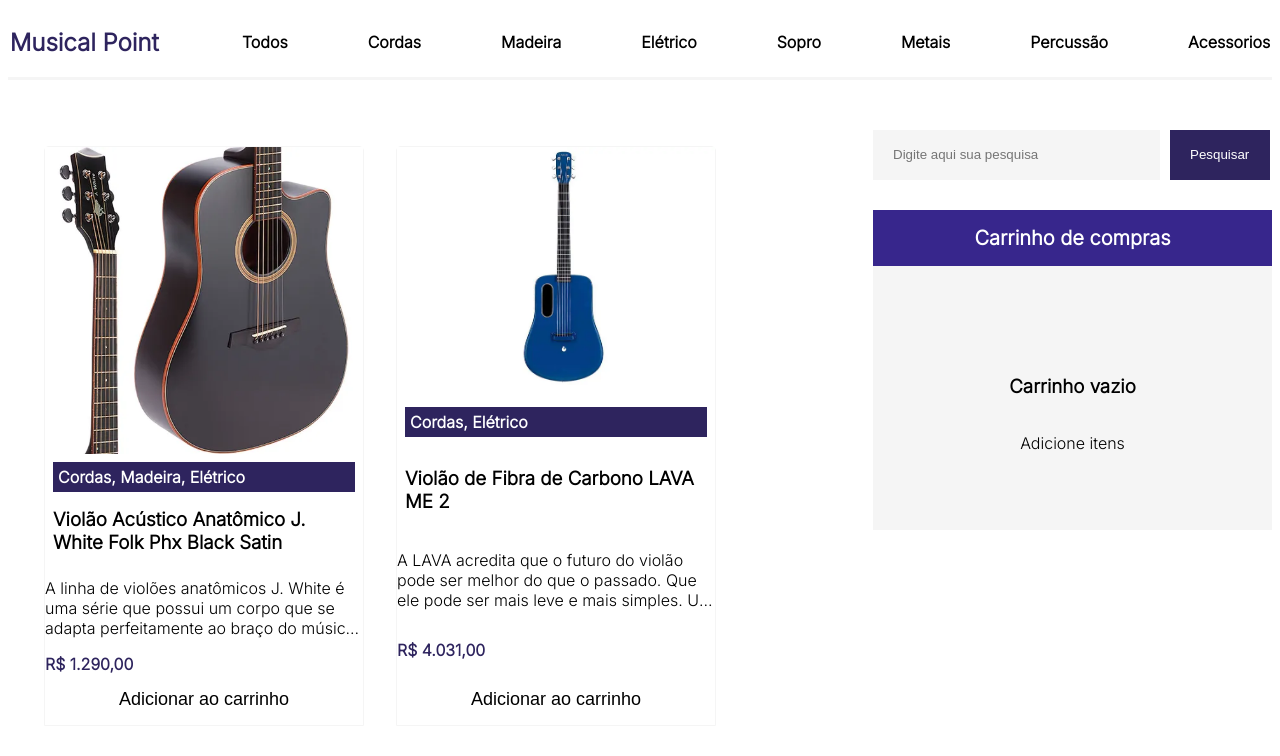
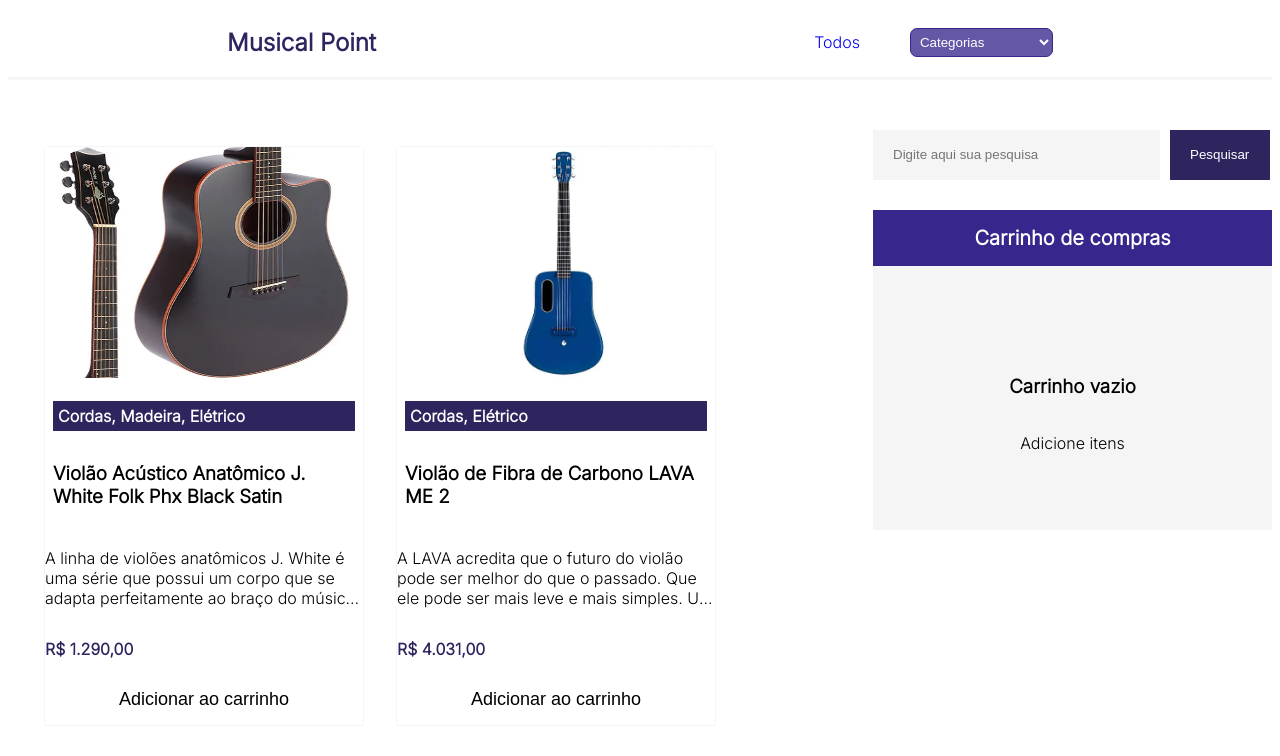
Before and after one commit to Kenzie-Academy-Brasil-Developers/m1-capstone-ecommerce-template_Vin-cius-Ribeiro, a plain HTML site: page index.html in a window 1280 px wide. Shown: the top 756 px of the page. Drawn offline with Linux system fonts and the light colour scheme.

Commit message:
correção img

```diff
--- a/css/style.css
+++ b/css/style.css
@@ -27,26 +27,24 @@
 
 .lista_menu {
   display: flex;
-  justify-content: space-around;
+  list-style: none;
+  align-items: center;
 }
 
-.lista_menu li {
-  margin-left: 10vh;
-  list-style: none;
+.lista_menu a {
+  text-decoration: none;
 }
 
-.lista_menu li a {
-  text-decoration: none;
-  color: black;
-  font-weight: bold;
-}
-
-.lista_menu li a:hover {
-  color: #37268c;
-}
-
-.lista_menu li a:focus {
-  color: #002fff;
+.select {
+  display: flex;
+  justify-content: space-around;
+  margin-left: 50px;
+  cursor: pointer;
+  padding: 5px 50px 5px 5px;
+  border: solid 1px #37268c;
+  border-radius: 7px;
+  color: white;
+  background-color: #37268cc5;
 }
 
 .compras {
@@ -88,7 +86,8 @@
 
 .itens img {
   width: 100%;
-  min-width: 00px;
+  min-width: 100px;
+  height: 40%;
   background-color: #aa9a9a;
 }
 
@@ -143,6 +142,7 @@
   flex-wrap: wrap;
   overflow: auto;
   align-items: flex-start;
+
 }
 
 .carrinho h2 {
@@ -241,3 +241,10 @@
   align-items: center;
   margin: 0;
 }
+/*
+.section_2  {
+  position: fixed;
+  display: flex;
+  flex-direction: column;
+  justify-content: left;
+}*/
--- a/index.html
+++ b/index.html
@@ -5,34 +5,56 @@
     <meta http-equiv="X-UA-Compatible" content="IE=edge" />
     <meta name="viewport" content="width=device-width, initial-scale=1.0" />
     <link rel="stylesheet" href="./css/style.css" />
-    <link rel="shortcut icon" href="./img/icon.png" type="image/x-icon">
+    <link rel="shortcut icon" href="./img/icon.png" type="image/x-icon" />
     <title>Musical Point</title>
   </head>
   <body>
+    <header>
       <nav class="menu">
         <h1>Musical Point</h1>
         <div class="menu_lista">
           <ul class="lista_menu">
             <li><a href="#todos" class="todos">Todos</a></li>
-          <li><a href="#cordas" class="cordas">Cordas</a></li>
-          <li><a href="#madeira" class="madeira">Madeira</a></li>
-          <li><a href="#eletricos" class="eletrico">Elétrico</a></li>
-          <li><a href="#sopro" class="sopro">Sopro</a></li>
-          <li><a href="#metais" class="matais">Metais</a></li>
-          <li><a href="#percussao" class="percussao">Percussão</a></li>
-          <li><a href="#acessorios" class="acessorios">Acessorios</a></li>
+            <select class="select">
+              <option value="Categorias">Categorias</option>
+              <option value="Cordas">
+                <a href="#cordas" class="cordas">Cordas</a>
+              </option>
+              <option value=" Madeira">
+                <a href="#madeira" class="madeira">Madeira</a>
+              </option>
+              <option value=" Elétrico">
+                <a href="#eletricos" class="eletrico">Elétrico</a>
+              </option>
+              <option value="Sopro">
+                <a href="#sopro" class="sopro">Sopro</a>
+              </option>
+              <option value=" Metais">
+                <a href="#metais" class="matais">Metais</a>
+              </option>
+              <option value="Percussão">
+                <a href="#percussao" class="percussao">Percussão</a>
+              </option>
+              <option value="Acessorios">
+                <a href="#acessorios" class="acessorios">Acessorios</a>
+              </option>
+            </select>
           </ul>
         </div>
       </nav>
+    </header>
     <main>
       <div class="compras">
         <section class="vitrine">
-          <ul class="lista_vitrine">
-          </ul>
+          <ul class="lista_vitrine"></ul>
         </section>
-        <div>
+        <div class="section_2">
           <div class="campo_pesquisa">
-            <input class="digite" type="text" placeholder="Digite aqui sua pesquisa" />
+            <input
+              class="digite"
+              type="text"
+              placeholder="Digite aqui sua pesquisa"
+            />
             <button class="pesquisar">Pesquisar</button>
           </div>
           <section class="carrinho">
--- a/js/database.js
+++ b/js/database.js
@@ -3,7 +3,7 @@
 const data = [
   {
     id: 1,
-    img: "./../img/Violão_Acústico_Anatômico.webp",
+    img: "./img/Violão_Acústico_Anatômico.webp",
     nome: "Violão Acústico Anatômico J. White Folk Phx Black Satin",
     descricao:
       "A linha de violões anatômicos J. White é uma série que possui um corpo que se adapta perfeitamente ao braço do músico. A borda superior direita do tampo é levemente inclinada facilitando o apoio do braço direito no instrumento, dando maior conforto durante o uso.",
@@ -12,7 +12,7 @@
   },
   {
     id: 2,
-    img: "./../img/lavame2.webp",
+    img: "./img/lavame2.webp",
     nome: "Violão de Fibra de Carbono LAVA ME 2",
     descricao:
       "A LAVA acredita que o futuro do violão pode ser melhor do que o passado. Que ele pode ser mais leve e mais simples. Um futuro onde você não precisa se preocupar com as condições do clima, apenas em aproveitar a sonoridade incrivelmente superior do seu instrumento.Esse futuro já chegou ao Brasil.",
@@ -21,7 +21,7 @@
   },
   {
     id: 3,
-    img: "./../img/Violão_TransAcoustic_Yamaha_CG-TA.webp",
+    img: "./img/Violão_TransAcoustic_Yamaha_CG-TA.webp",
     nome: "Violão TransAcoustic Yamaha CG-TA Nylon Natural",
     descricao:
       "Com mais de um século na fabricação de instrumentos musicais, a Yamaha é uma marca que fala por si mesma. Sendo uma referência mundial na indústria musical, o seu selo de qualidade nos violões é um diferencial garantido para suas canções. Som amplificado Sendo eletroacústico, é possível obter um melhor som e aumentado ao conectá-lo a um sistema de alto-falantes. Um modelo para cada guitarrista A tampa de abeto gera um tom brilhante e claro, mesmo nos registros mais agudos. Qualidade se destaca As cordas de nylon são caracterizadas por serem flexíveis e resistentes. Garantem a durabilidade e além disso têm um grande poder de absorção da carga de choque.",
@@ -30,7 +30,7 @@
   },
   {
     id: 4,
-    img: "./../img/piano_de_cauda_gx-6.webp",
+    img: "./img/piano_de_cauda_gx-6.webp",
     nome: "piano de cauda kawai gx-6",
     descricao:
       "O KAWAI GX-6 é um piano de cauda de 88 teclas, 3 pedais, 214 cm de profundidade, tábua harmônica de Spruce maciço com área de 1,60 m2, tampa do teclado com amortecedor hidráulico, tampa superior com três posições de abertura, mecanismo Millennium III em ABS-Carbono, teclado em Spruce maciço com coberturas em NEOTEX™('marfim' e 'ébano' sintéticos), martelos com cabeças de mogno e feltro duplo de pura lã resistente à umidade, Dual Duplex Scale, acabamento Alto Brilho em Preto. Acompanha banqueta banqueta regulável. Garantia de 5 anos. ",
@@ -39,7 +39,7 @@
   },
   {
     id: 5,
-    img: "./../img/Piano_De_Cauda_Branco_Cenográfico.webp",
+    img: "./img/Piano_De_Cauda_Branco_Cenográfico.webp",
     nome: "Piano De Cauda Branco Cenográfico 1/2 P/ Pianos Digitais",
     descricao:
       "Os pianos cenográficos CAZIUK esta em alta entre os artistas, por ser leve, fácil de transportar, não desafina, produto durável, surpreende com a sua presença, dando um glamour onde se encontra, um item de decoração de luxo, seu brilho atraia a atenção de todos, é bem requisitado em festas de casamento, e outros eventos.",
@@ -48,7 +48,7 @@
   },
   {
     id: 6,
-    img: "./../img/casio_px-870_privia.webp",
+    img: "./img/casio_px-870_privia.webp",
     nome: "casio px-870 privia piano digital branco",
     descricao:
       "As teclas que imitam ébano e marfim propiciam a elegante sensação e textura do suave toque do teclado de um piano de cauda. O acabamento talhado e minuciosamente detalhado da superfície impede que o dedo escorregue em decorrência de suor, proporcionando a sensação de uma perfeita adequação para as pontas dos dedos, mesmo ao tocar por períodos prolongados.",
@@ -57,7 +57,7 @@
   },
   {
     id: 7,
-    img: "./../img/Flauta_Transversal_Eagle.webp",
+    img: "./img/Flauta_Transversal_Eagle.webp",
     nome: "Flauta Transversal Eagle Fl03s Fl03 Em Dó Com Case Prateada",
     descricao:
       "O FL 03S é uma flauta em Dó com mecanismo de Mi, com acabamento prateado que lhe confere um visual elegante e maior resistência às condições de uso do músico. Ela se destaca pela qualidade de sua construção e pelos materiais que a compõe. Ajustadas manualmente, as chaves ergonômicas oferecem maior conforto, respostas rápidas e afinação precisa.",
@@ -66,7 +66,7 @@
   },
   {
     id: 8,
-    img: "./../img/Flauta_Transversal_Baixo.webp",
+    img: "./img/Flauta_Transversal_Baixo.webp",
     nome: "Flauta Transversal Baixo em C - (DÓ) Prateada Ascent ASBF900S",
     descricao: "Flauta Transversal Baixo em C - ( DÓ ) Prateada Ascent ASBF900S, Banhada em prata. Estojo",
     preco: 9200,
@@ -74,7 +74,7 @@
   },
   {
     id: 9,
-    img: "./../img/Sax_Barítono.webp",
+    img: "./img/Sax_Barítono.webp",
     nome: "Sax Barítono Yamaha YBS62E",
     descricao: "Os saxes Yamaha série 62 tornaram-se um clássico moderno e são usados pelos principais músicos profissionais do mundo inteiro. Seu som forte e claro e tocabilidade excelente estabeleceram novos padrões nos saxofones de modelo profissional.",
     preco: 77274,
@@ -82,7 +82,7 @@
   },
   {
     id: 10,
-    img: "./../img/Saxofone_super_action.jpeg",
+    img: "./img/Saxofone_super_action.jpeg",
     nome: "Saxofone super action 80 series ii",
     descricao: "Saxofone super action 80 series ii, saxofone preto dourado de alta performance, modelo 802, e, sax plano, com capa, bocal profissional",
     preco: 1432,
@@ -90,7 +90,7 @@
   },
   {
     id: 11,
-    img: "./../img/Clarinete_Yamaha.webp",
+    img: "./img/Clarinete_Yamaha.webp",
     nome: "Clarinete Yamaha Profissional Nova, Ycl 650",
     descricao: "Clarinete Yamaha YCL- 650 - Baquelite preto fosco que imita o amadeirado (madeira sintetica) - Clarineta Yamaha 17 Chaves Modelo YCL-650 Afinação em Bb (Si bemol). Instrumento muito bom, excelente afinação e sonoridade.",
     preco: 2300,
@@ -98,7 +98,7 @@
   },
   {
     id: 12,
-    img: "./../img/Clarinete_Baixo.webp",
+    img: "./img/Clarinete_Baixo.webp",
     nome: "Clarone / Clarinete Baixo da Série Profissional Bb Yamaha YCL622II",
     descricao: "Clarinete baixo da série Profissional B com chave Si bemol, extensão até o Dó grave, corpo de madeira de Grenadilha, 24 chaves, 7 orifícios cobertos, chaves e campana folheadas a prata, presilha da sapatilha folheada a prata e proteção para boquilha.",
     preco: 71636,
@@ -106,7 +106,7 @@
   },
   {
     id: 13,
-    img: "./../img/Fagote_Moosmann.webp",
+    img: "./img/Fagote_Moosmann.webp",
     nome: "Fagote 'Moosmann', mod. 150 Orchestra, un.",
     descricao: "- Fagote bem equipado. Feito de Madeira de bordo encaracolada temperada da Bósnia, - Confeccionado em mogno, madeira que confere ao som um timbre encorpado e perfeitamente equilibrado - 26 chaves alemã, com acabamento prateado - Todos os orifícios possuem tubos de borracha dura - O instrumento também inclui dois modelos de bocais A1W e A2W e um estojo resistente, feito internamente em veludo, ideal para protegê-lo de impactos.",
     preco: 65000,
@@ -114,7 +114,7 @@
   },
   {
     id: 14,
-    img: "./../img/Oboé_Lorée.webp",
+    img: "./img/Oboé_Lorée.webp",
     nome: "Oboé 'Lorée', mod. Royal 125, un.",
     descricao: "-Parafuso de ajuste para regular a altura da tecla C média - D alta facilitador - Madeira de granadilha seca de 10 anos - Anéis banhados a ouro",
     preco: 99500,
@@ -122,7 +122,7 @@
   },
   {
     id: 15,
-    img: "./../img/Instrumentos_Percussão.webp",
+    img: "./img/Instrumentos_Percussão.webp",
     nome: "Kit Pandeiro Profissional Phx+ 4 Instrumentos Percussão",
     descricao: "* 1 Triângulo PHX. Utilizado na percussão popular e erudita. Produzido em aço cromado, acompanha batedor com cabo revestido mais corda pra usá-lo suspenso. Mede 25 cm de comprimento. *1 Meia Lua (Pandeirola) Cor: precoTotal. Feito em policarbonato - um plástico de alto impacto - e equipado com 16 pares de platinelas em inox. Caracteriza-se por um som bastante agudo e estridente. Este modelo possui manopla de plastico rígido. * 1 Ovinho Ganzá Cores Diversas sem Opção de Escolha! * 1 Tamborim + Baqueta (escolher a cor)",
     preco: 223,
@@ -130,7 +130,7 @@
   },
   {
     id: 16,
-    img: "./../img/malimba_xilofone.jpg",
+    img: "./img/malimba_xilofone.jpg",
     nome: "32 tom malimba xilofone",
     descricao: "32 tom malimba xilofone percussão instrumento orff música auxiliares de ensino mogno",
     preco: 3918,
@@ -138,7 +138,7 @@
   },
   {
     id: 17,
-    img: "./../img/Bateria_Acustica.webp",
+    img: "./img/Bateria_Acustica.webp",
     nome: "Bateria Acustica Sonora Kit P/ Conjunto Musical Completa",
     descricao: "A linha de Baterias Acústicas Tonante Sonora, foi pensada para ser uma solução completa para você começar sua jornada e se tornar um grande baterista! Domine os fundamentos, ensaie suas músicas favoritas e explore ideias criativas em uma bateria projetada para trazer a você o pacote certo de qualidade a um preço acessível. Uma base sólida desde o início com ótimo custo benefício.",
     preco: 2627,
@@ -146,7 +146,7 @@
   },
   {
     id: 18,
-    img: "./../img/Bateria_Eletrônica.webp",
+    img: "./img/Bateria_Eletrônica.webp",
     nome: "Bateria Eletrônica Roland Td-1dmk, Com Fonte Bivolt Td1dmk",
     descricao: "A Roland V-Drums é a bateria eletrônica mais popular do mundo, graças ao seu som poderoso, a excelente sensibilidade e durabilidade lendária. E se você acha que há um grande baterista dentro de você, a nova V-Drums TD-1DMK irá ajudar a despertar isso. A TD-1DMK oferece uma experiência incrível em um kit compacto que é fácil para transportar. O módulo simples, mas potente, inclui uma variedade de kits expressivos de bateria, conectado aos pads de malha dupla na caixa e tons. Essas pads usam duas camadas de malha para um rebote realista (onde a baqueta retorna depois de bater no tambor), assim como em um kit acústico. Apesar de duráveis, eles também são silenciosos e ótimos para praticar a noite. Você pode tocar com fones de ouvido, para não incomodar a família ou os vizinhos e com as funções internas de treino e a capacidade de conexão com o software Melodics, que serve para você estudar bateria - ficará surpreso com a rapidez com que você vai melhorar. Pegue as baquetas, respire fundo e aproveite todo o potencial do TD-1DMK.",
     preco: 9199,
@@ -154,7 +154,7 @@
   },
   {
     id: 19,
-    img: "./../img/Pacote_com_12_palhetas.jpg",
+    img: "./img/Pacote_com_12_palhetas.jpg",
     nome: "Pacote com 12 palhetas Jim Dunlop para guitarra elétricas (PVP113)",
     descricao: "Uma seleção de palhetas que complementam perfeitamente o tom e a jogabilidade dos instrumentos elétricos - Apresenta uma variedade de materiais, formas e medidores para se ajustar ao seu som e estilo de reprodução - Pacote com 12 - Feito nos EUA",
     preco: 34,
@@ -162,7 +162,7 @@
   },
   {
     id: 20,
-    img: "./../img/CAPOTRASTE_PARA_VIOLÃO.jpg",
+    img: "./img/CAPOTRASTE_PARA_VIOLÃO.jpg",
     nome: "CAPOTRASTE PARA VIOLÃO EM ALUMÍNIO TONANTE PRATA - CPT10",
     descricao: "O Capotraste Tonante é o melhor Custo x Benefício do Mercado. Resistente, leve e com belo design em alumínio é fácil de manusear. O Capotraste cumpre a mesma função da pestana, apertando todas as cordas do violão ou algumas cordas em uma determinada casa. Utilizando um Capotraste você poderá alterar o tom da música, ou seja, sem modificar os modelos de acordes utilizados.",
     preco: 30,
@@ -170,7 +170,7 @@
   },
   {
     id: 21,
-    img: "./../img/Acessórios_violao.jpg",
+    img: "./img/Acessórios_violao.jpg",
     nome: "Acessórios violão Capotraste Palhetas e Porta Palheta Kit",
     descricao: "Capotraste Smart JX28. Palhetas Spring. Porta Palheta adesivado",
     preco: 49,
@@ -178,7 +178,7 @@
   },
   {
     id: 22,
-    img: "./../img/PORTA_PALHETA.jpg",
+    img: "./img/PORTA_PALHETA.jpg",
     nome: "PORTA PALHETA 5005 SI DUNLOP",
     descricao: "Porta palheta Preta - Marca: DUNLOP - Produto de origem: BR - Garantia: 90 dias - contra defeito de fabricação",
     preco: 31,
@@ -186,7 +186,7 @@
   },
   {
     id: 23,
-    img: "./../img/Caixa_10_Palheta_Sax.webp",
+    img: "./img/Caixa_10_Palheta_Sax.webp",
     nome: "Caixa 10 Palheta Sax Alto 1 1/2 1,5 Estilo Plasticolver",
     descricao: "Caixa com 10 palhetas 1,5 - Ótimo custo x benefíco - Ideal para estudantes - Mesmo corte da palheta Vandorem Java",
     preco: 97,
@@ -194,7 +194,7 @@
   },
   {
     id: 24,
-    img: "./../img/VANDOREN_PALHETA_CLARINETA.jpg",
+    img: "./img/VANDOREN_PALHETA_CLARINETA.jpg",
     nome: "VANDOREN PALHETA CLARINETA Nº 3 - 2203 (UN)",
     descricao: "- Modelo: Palheta Vandoren Tradicional 3 para Clarinete Requinta - Material: Cana-da-Índia - Série: Tradicional - Aplicação: Clarinete Requinta Mib ( Eb ) - Conteúdo da embalagem: 1 palheta Vandoren - Fabricado na França",
     preco: 35,
--- a/js/index.js
+++ b/js/index.js
@@ -1,4 +1,3 @@
-
 let ul = document.querySelector(".lista_vitrine");
 
 let todos = document.querySelector(".todos");
@@ -9,13 +8,17 @@
 
 let eletrico = document.querySelector(".eletrico");
 
-let sopro = document.querySelector(".sopro")
+let sopro = document.querySelector(".sopro");
 
-let metais = document.querySelector(".matais")
+let metais = document.querySelector(".matais");
 
-let percussao = document.querySelector(".percussao")
+let percussao = document.querySelector(".percussao");
 
-let acessorios = document.querySelector(".acessorios")
+let acessorios = document.querySelector(".acessorios");
+
+let section = document.querySelector(".select");
+
+console.log(section.value);
 
 let button_ = document.querySelectorAll(".adicionar_carrinho");
 
@@ -39,7 +42,10 @@
 
 let buttonPesquisa = document.querySelector(".pesquisar");
 
-let formatador = new Intl.NumberFormat("pt-BR", {style: "currency", currency: "BRL"});
+let formatador = new Intl.NumberFormat("pt-BR", {
+  style: "currency",
+  currency: "BRL",
+});
 
 for (let i = 0; i < data.length; i++) {
   let li = document.createElement("li");
@@ -135,11 +141,11 @@
   }
 });
 
-cordas.addEventListener("click", (e) => {
+section.addEventListener("click", (e) => {
   ul.innerHTML = "";
   for (let i = 0; i < data.length; i++) {
-    let tag = data[i].tag
-    if (tag.includes("Cordas")) {
+    let tag = data[i].tag;
+    if (tag.includes(section.value) || section.value == "Categorias") {
       let li = document.createElement("li");
       li.classList = "itens";
       li.setAttribute("id", `${i + 1}`);
@@ -158,7 +164,7 @@
       p.innerHTML = data[i].descricao;
 
       let span_preco = document.createElement("span");
-      span_preco.innerHTML = formatador.format(data[i].preco);;
+      span_preco.innerHTML = formatador.format(data[i].preco);
 
       let button = document.createElement("button");
       button.innerHTML = "Adicionar ao carrinho";
@@ -184,7 +190,105 @@
     }
   }
 });
+function removerCarrinho(target) {
+  target.remove();
+  totalItens_--;
+  totalItens.innerText = totalItens_;
+  if (totalItens_ == 0) {
+    total.style.display = "none";
+    carrinhoVazio.style.display = "flex";
+  }
+}
 
+function addCarrinho(produto) {
+  total.style.display = "flex";
+
+  let li_carrinho = document.createElement("li");
+  li_carrinho.classList = "itens_carrinho";
+  li_carrinho.setAttribute("id", `${produto.id}`);
+
+  let img_carrinho = document.createElement("img");
+  img_carrinho.src = produto.img;
+
+  let div = document.createElement("div");
+
+  let h3_carrinho = document.createElement("h3");
+  h3_carrinho.innerHTML = produto.nome;
+
+  let button_carrinho = document.createElement("button");
+  button_carrinho.classList = "remover";
+  button_carrinho.innerHTML = "Remover produto";
+
+  carrinhoVazio.style.display = "none";
+
+  totalItens_++;
+
+  totalItens.innerText = totalItens_;
+
+  precoTotal += produto.preco;
+
+  let precoFormatado = formatador.format(precoTotal);
+
+  let span_carrinho = document.createElement("span");
+  span_carrinho.innerHTML = formatador.format(produto.preco);
+
+  div.append(h3_carrinho, span_carrinho, button_carrinho);
+
+  li_carrinho.append(img_carrinho, div);
+
+  ul_.append(li_carrinho);
+
+  preco.innerText = precoFormatado;
+
+  button_carrinho.addEventListener("click", (e) => {
+    removerCarrinho(li_carrinho);
+    precoTotal -= produto.preco;
+    preco.innerText = formatador.format(precoTotal);
+  });
+}
+
+buttonPesquisa.addEventListener("click", (e) => {
+  let filtroDePesquisa = pesquisa.value.toLowerCase();
+  ul.innerHTML = "";
+  for (let i = 0; i < data.length; i++) {
+    const nome = data[i].nome.toLowerCase();
+    if (nome.includes(filtroDePesquisa)) {
+      let li = document.createElement("li");
+      li.classList = "itens";
+
+      let img = document.createElement("img");
+      img.src = data[i].img;
+
+      let span = document.createElement("span");
+      span.classList = "class";
+      span.innerHTML = data[i].tag;
+
+      let h3 = document.createElement("h3");
+      h3.innerHTML = data[i].nome;
+
+      let p = document.createElement("p");
+      p.innerHTML = "Descrição aqui";
+      p.innerHTML = data[i].descricao;
+
+      let span_preco = document.createElement("span");
+      span_preco.innerHTML = formatador.format(data[i].preco);
+
+      let button = document.createElement("button");
+      button.innerHTML = "Adicionar ao carrinho";
+      button.classList = "adicionar_carrinho";
+
+      li.append(img, span, h3, p, span_preco, button);
+
+      ul.append(li);
+
+      button.addEventListener("click", (e) => {
+        addCarrinho(data[i]);
+      });
+    }
+  }
+});
+
+/*
 madeira.addEventListener("click", (e) => {
   ul.innerHTML = "";
   for (let i = 0; i < data.length; i++) {
@@ -490,103 +594,4 @@
     }
   }
 });
-
-function removerCarrinho(target) {
-  target.remove();
-  totalItens_--;
-  totalItens.innerText = totalItens_;
-  if (totalItens_ == 0) {
-    total.style.display = "none";
-    carrinhoVazio.style.display = "flex";
-  }
-}
-
-function addCarrinho(produto) {
-  total.style.display = "flex";
-
-  let li_carrinho = document.createElement("li");
-  li_carrinho.classList = "itens_carrinho";
-  li_carrinho.setAttribute("id", `${produto.id}`);
-
-  let img_carrinho = document.createElement("img");
-  img_carrinho.src = produto.img;
-
-  let div = document.createElement("div");
-
-  let h3_carrinho = document.createElement("h3");
-  h3_carrinho.innerHTML = produto.nome;
-
-
-  let button_carrinho = document.createElement("button");
-  button_carrinho.classList = "remover";
-  button_carrinho.innerHTML = "Remover produto";
-
-
-  carrinhoVazio.style.display = "none";
-
-  totalItens_++;
-
-  totalItens.innerText = totalItens_;
-
-  precoTotal += produto.preco;
-
-  let precoFormatado = formatador.format(precoTotal)
-
-  let span_carrinho = document.createElement("span");
-  span_carrinho.innerHTML = formatador.format(produto.preco);
-
-  div.append(h3_carrinho, span_carrinho, button_carrinho);
-
-  li_carrinho.append(img_carrinho, div);
-
-  ul_.append(li_carrinho);
-
-  preco.innerText = precoFormatado;
-
-  button_carrinho.addEventListener("click", (e) => {
-    removerCarrinho(li_carrinho);
-    precoTotal -= produto.preco;
-    preco.innerText = formatador.format(precoTotal);
-  });
-}
-
-buttonPesquisa.addEventListener("click", (e) => {
-  let filtroDePesquisa = pesquisa.value.toLowerCase();
-  ul.innerHTML = "";
-  for (let i = 0; i < data.length; i++) {
-    const nome = data[i].nome.toLowerCase();
-    if (nome.includes(filtroDePesquisa)) {
-      let li = document.createElement("li");
-      li.classList = "itens";
-
-      let img = document.createElement("img");
-      img.src = data[i].img;
-
-      let span = document.createElement("span");
-      span.classList = "class";
-      span.innerHTML = data[i].tag;
-
-      let h3 = document.createElement("h3");
-      h3.innerHTML = data[i].nome;
-
-      let p = document.createElement("p");
-      p.innerHTML = "Descrição aqui";
-      p.innerHTML = data[i].descricao;
-
-      let span_preco = document.createElement("span");
-      span_preco.innerHTML = formatador.format(data[i].preco);;
-
-      let button = document.createElement("button");
-      button.innerHTML = "Adicionar ao carrinho";
-      button.classList = "adicionar_carrinho";
-
-      li.append(img, span, h3, p, span_preco, button);
-
-      ul.append(li);
-
-      button.addEventListener("click", (e) => {
-        addCarrinho(data[i]);
-      });
-    }
-  }
-});
+*/
```
Lines whose indentation alone changed are shown as unchanged.
